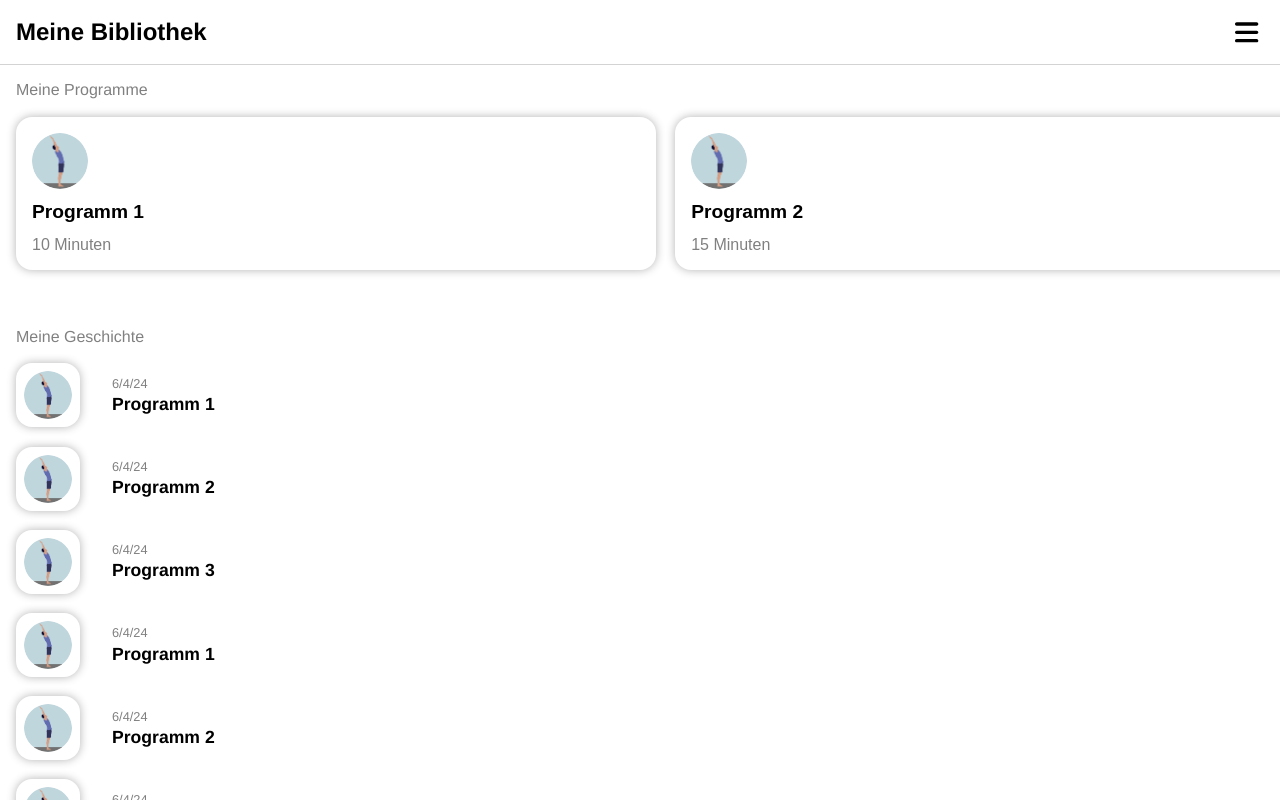
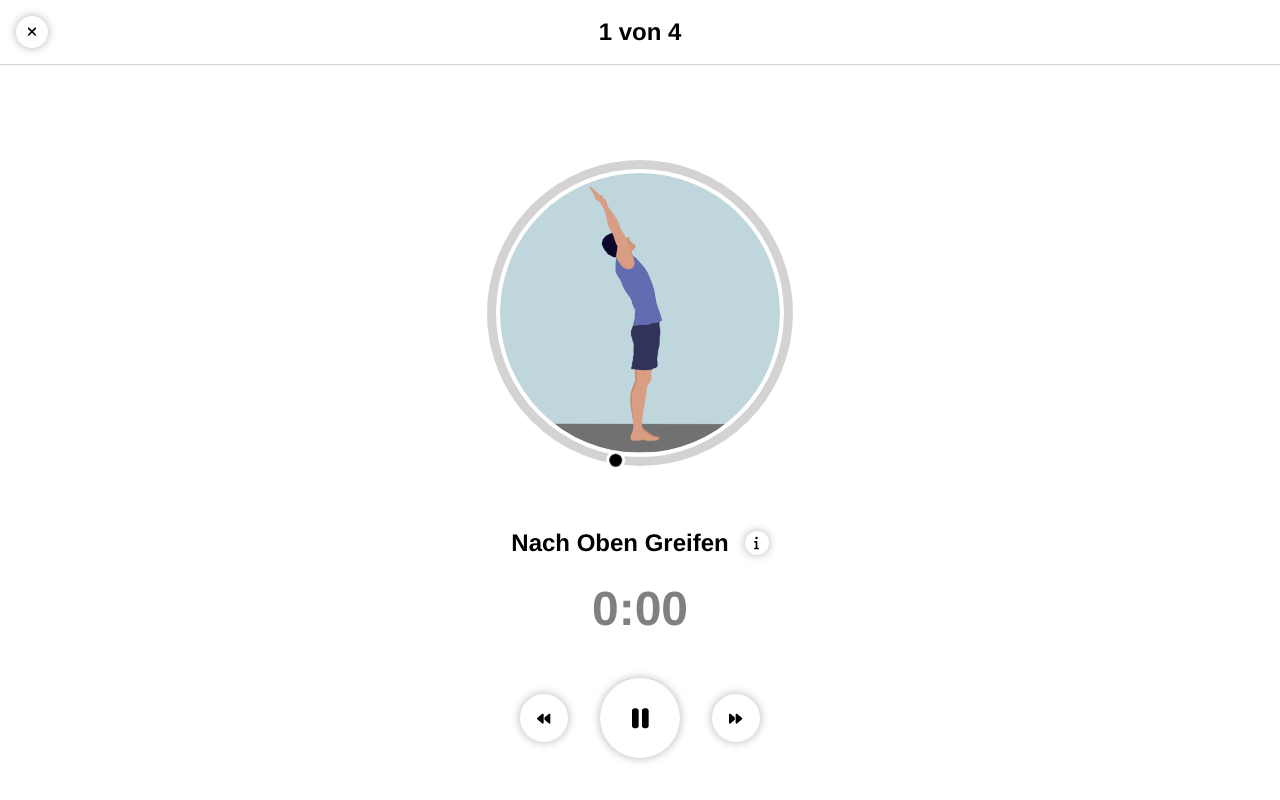
Before and after one commit to mipot101/Bend, a React (Create React App) app: page / in a window 1280 px wide. Built offline with nearby package versions, Linux system fonts and the light colour scheme; the HTML template or start-up script is replaced by a standard one.

Commit message:
feat: Add starting countdown

```diff
--- a/src/App.js
+++ b/src/App.js
@@ -7,6 +7,7 @@ import NachObenGreifen from "./icons/Nach_Oben_Greifen.png"
 import ZehenBeruhren from "./icons/Zehen_Beruehren.png"
 import BreiteBeinbeuge from "./icons/Breite_Beinbeuge.png"
 import SeitlicherAusfallschritt from "./icons/Seitlicher_Ausfallschritt.png"
+import LiveExerciseViewStartingWrapper from "./views/exercise/LiveExerciseViewStartingWrapper";
 
 export const AppStates = {
     DEFAULT_VIEW: 0,
@@ -53,7 +54,7 @@ function App() {
         new Exercise("Breite Beinbeuge", BreiteBeinbeuge, 5),
         new Exercise("Seitlicher Ausfallschritt", SeitlicherAusfallschritt, 6),
     ]
-    const [appState, setAppState] = useState(AppStates.DEFAULT_VIEW);
+    const [appState, setAppState] = useState(AppStates.LIVE_EXERCISE_STARTING);
     const [currentExerciseSet, setCurrentExerciseSet] = useState(defaultExerciseSet);
     const [currentExerciseNumber, moveToPreviousExercise, moveToNextExercise, resetExercise] = useExerciseNumber();
 
@@ -65,17 +66,26 @@ function App() {
 
     const currentView = () => {
         switch (appState) {
+            default:
             case AppStates.DEFAULT_VIEW:
                 return (<DefaultView setAppState={setAppState}/>)
             case AppStates.PROGRAM_VIEW:
                 return (<ExerciseProgram setAppState={setAppState} exerciseSet={currentExerciseSet}
                                          setExerciseSet={setCurrentExerciseSet}/>)
-            default:
+            case AppStates.LIVE_EXERCISE_STARTING:
+                return (<LiveExerciseViewStartingWrapper exerciseNumber={currentExerciseNumber}
+                                                         moveToPreviousExercise={moveToPreviousExercise}
+                                                         moveToNextExercise={moveToNextExercise}
+                                                         currentExerciseSet={currentExerciseSet}
+                                                         appState={appState}
+                                                         setAppState={setAppState}/>)
+            case AppStates.LIVE_EXERCISE_SWITCHING:
             case AppStates.LIVE_EXERCISE_RUNNING:
                 return (<LiveExerciseView exerciseNumber={currentExerciseNumber}
                                           moveToPreviousExercise={moveToPreviousExercise}
                                           moveToNextExercise={moveToNextExercise}
                                           currentExerciseSet={currentExerciseSet}
+                                          appState={appState}
                                           setAppState={setAppState}/>)
         }
     }
--- a/src/views/exercise/LiveExerciseView.js
+++ b/src/views/exercise/LiveExerciseView.js
@@ -11,6 +11,7 @@ const LiveExerciseView = ({
                               moveToNextExercise,
                               moveToPreviousExercise,
                               currentExerciseSet,
+                              appState,
                               setAppState
                           }) => {
     const exercise = currentExerciseSet[exerciseNumber]
@@ -20,7 +21,7 @@ const LiveExerciseView = ({
     const [totalPauseTime, setTotalPauseTime] = useState(0);
     const [animationPausedStart, setAnimationPausedStart] = useState(null);
     const [timeLeft, setTimeLeft] = useState(exerciseDuration * 1000); //Time left in ms
-    const [animationActive, setAnimationActive] = useState(true);
+    const [animationActive, setAnimationActive] = useState(appState === AppStates.LIVE_EXERCISE_RUNNING);
     const currentTime = () => (animationPaused ? animationPausedStart : performance.now()) - startTime - totalPauseTime;
 
     const restartAnimation = () => {
@@ -57,7 +58,7 @@ const LiveExerciseView = ({
 
     useEffect(() => {
         let timer;
-        if (timeLeft > 0) {
+        if (timeLeft > 0 && appState === AppStates.LIVE_EXERCISE_RUNNING) {
             timer = setInterval(() => {
                 setTimeLeft(Math.max(exerciseDuration * 1000 - currentTime(), 0));
             }, 100);
--- /dev/null
+++ b/src/views/exercise/LiveExerciseViewStartingWrapper.css
@@ -0,0 +1,23 @@
+.starting-overlay {
+    position: absolute;
+    top: 0;
+    left: 0;
+    width: 100%;
+    height: 100%;
+    background-color: rgba(0, 0, 0, 0.5); /* Adjust the alpha value to control the opacity */
+    /*pointer-events: ; !* Allows clicks to pass through to elements behind the overlay *!*/
+}
+
+.starting-countdown {
+    position: absolute;
+    top: 50%;
+    left: 50%;
+    transform: translate(-50%, -50%);
+    font-size: 15vh;
+    /*font-weight: bold;*/
+    color: white;
+}
+
+.starting-countdown-starting {
+    font-size: 5vh;
+}
--- /dev/null
+++ b/src/views/exercise/LiveExerciseViewStartingWrapper.js
@@ -0,0 +1,59 @@
+import LiveExerciseView from "./LiveExerciseView";
+import {useEffect, useState} from "react";
+import {AppStates} from "../../App";
+import "./LiveExerciseViewStartingWrapper.css"
+
+const LiveExerciseViewStartingWrapper = ({
+                                             exerciseNumber,
+                                             moveToNextExercise,
+                                             moveToPreviousExercise,
+                                             currentExerciseSet,
+                                             appState,
+                                             setAppState
+                                         }) => {
+    const [time, setTime] = useState(3)
+
+    useEffect(() => {
+        let timer = setInterval(() => {
+            setTime((time) => time - 1);
+        }, 1000);
+        return () => clearInterval(timer);
+    }, [setTime]);
+
+    useEffect(() => {
+        if (time < 0) {
+            setAppState(AppStates.LIVE_EXERCISE_RUNNING)
+        }
+    }, [time, setAppState]);
+
+    return (
+        <>
+            <LiveExerciseView exerciseNumber={exerciseNumber}
+                              moveToPreviousExercise={moveToPreviousExercise}
+                              moveToNextExercise={moveToNextExercise}
+                              currentExerciseSet={currentExerciseSet}
+                              appState={appState}
+                              setAppState={setAppState}/>
+            <div className="starting-overlay">
+                <div className="header"/>
+                <div className="exercise">
+                    <div className="live-exercise-container">
+                        <div className="live-exercise-timer" style={{borderColor: "transparent"}}>
+                            {(time > 0) ?
+                                <div className="starting-countdown">
+                                    {time}
+                                </div> : null}
+                            {(time === 0) ?
+                                <div className="starting-countdown starting-countdown-starting">
+                                    beginnen
+                                </div> : null
+                            }
+                        </div>
+                    </div>
+                </div>
+            </div>
+        </>
+    )
+}
+
+export default LiveExerciseViewStartingWrapper;
--- a/src/views/exercise/components/LiveExerciseImage.css
+++ b/src/views/exercise/components/LiveExerciseImage.css
@@ -2,15 +2,14 @@
     display: flex;
     justify-content: center;
     align-items: center;
-    padding-bottom: 1rem;
-    overflow: hidden;
+    /*padding-bottom: 1rem;*/
+    overflow: visible;
     height: 100%;
 }
 
 .live-exercise-timer {
     position: relative;
     height: clamp(0vh, 36vh, 36vh);
-    /*max-height: 36vh; !* Adjust size as needed *!*/
     aspect-ratio: 1;
     border-radius: 50%; /* Makes the div circular */
     border: 0.6rem solid lightgray; /* Sets border color and thickness */
--- a/src/views/exerciseprogram/ExerciseProgram.js
+++ b/src/views/exerciseprogram/ExerciseProgram.js
@@ -14,7 +14,7 @@ const ExerciseProgram = ({setAppState, exerciseSet, setExerciseSet}) => {
         </div>
         <div className="exercise-program-blur"/>
         <button className="exercise-start-button" onClick={() => {
-            setAppState(AppStates.LIVE_EXERCISE_RUNNING)
+            setAppState(AppStates.LIVE_EXERCISE_STARTING)
         }}>
             BEGINNEN
         </button>
```
Also changed, not shown: src/views/exercise/LiveExerciseView.css (line endings or trailing spaces).
